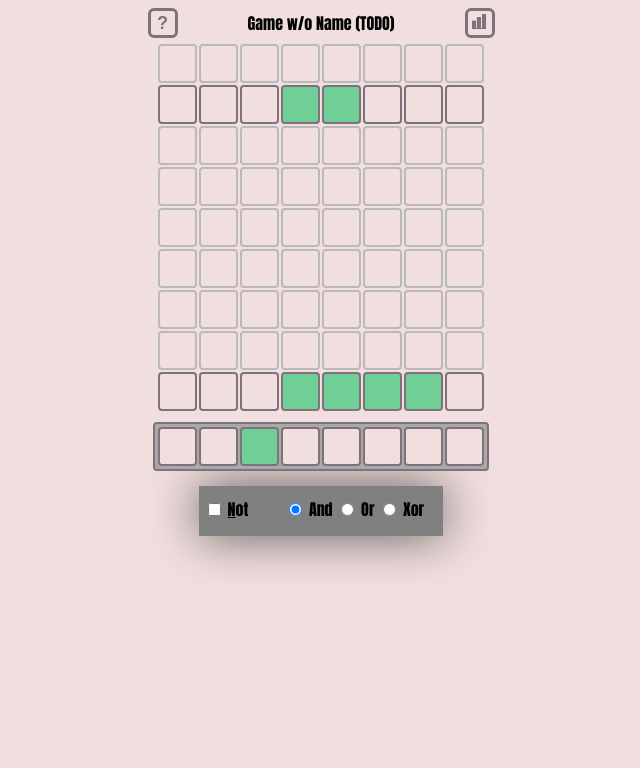
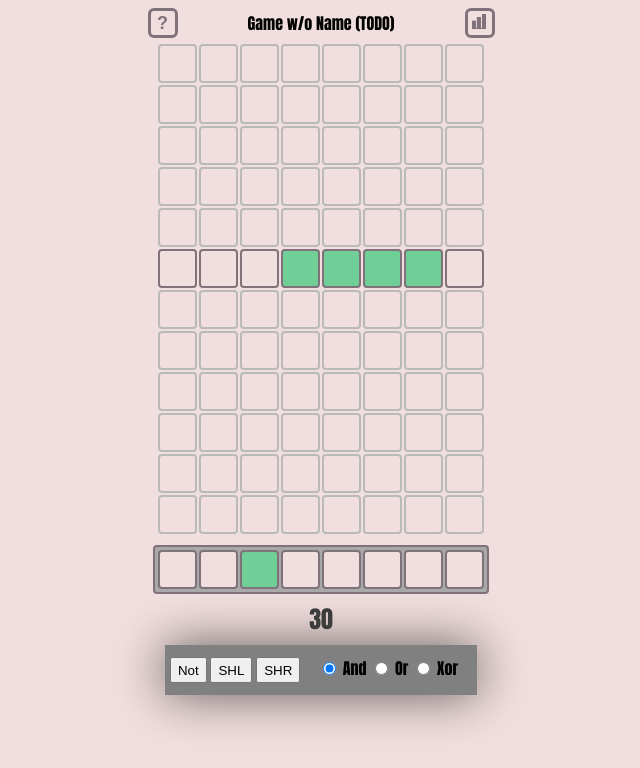
Before and after one commit to mjbrusso/bitgoal, a plain HTML site: page src/index.html in a window 1280 px wide. Shown: the whole page, without its empty margins (319-959 px from the left). Drawn offline with Linux system fonts and the light colour scheme.

Commit message:
Create ROL e ROR

```diff
--- a/src/game.js
+++ b/src/game.js
@@ -5,11 +5,13 @@
         AND: 'A',
         OR: 'O',
         XOR: 'X',
-        NOT: 'N'
+        NOT: 'N',
+        SHL: 'ARROWLEFT',
+        SHR: 'ARROWRIGHT',
     }
     //#region Private attributes
     #numCols = 8
-    #numRows = 10
+    #numRows = 13
     #maxValue = (1 << this.#numCols) - 1
     #targetValue
     #currentValue
@@ -20,17 +22,22 @@
 
     #board
     #rows
-    #notCheckBox
+    #notButton
+    #shlButton
+    #shrButton
     #andRadio
     #orRadio
     #xorRadio
     #intervalId
+    #intervalMs = 1000
     //#endregion Private attributes
 
     //#region Public methods and constructor
     constructor() {
         this.#board = document.querySelector('.board')
-        this.#notCheckBox = document.getElementById('notCheckbox')
+        this.#notButton = document.getElementById('notButton')
+        this.#shlButton = document.getElementById('shlButton')
+        this.#shrButton = document.getElementById('shrButton')
         this.#andRadio = document.getElementById('andRadio')
         this.#orRadio = document.getElementById('orRadio')
         this.#xorRadio = document.getElementById('xorRadio')
@@ -57,8 +64,10 @@
         }
         this.#rows = Array.from(document.querySelectorAll('.boardrow'))
         // Eventos
-        document.addEventListener('keydown', (e) => { this.#processKey(e.key.toUpperCase()) })
-        this.#notCheckBox.addEventListener('change', () => { this.#not() })
+        document.addEventListener('keydown', (e) => { document.title = e.key; this.#processKey(e.key.toUpperCase()) })
+        this.#notButton.addEventListener('click', () => { this.#not() })
+        this.#shlButton.addEventListener('click', () => { this.#shl() })
+        this.#shrButton.addEventListener('click', () => { this.#shr() })
         this.#andRadio.addEventListener('change', (e) => { if (e.target.checked) this.#nextOperation = Game.Operations.AND })
         this.#orRadio.addEventListener('change', (e) => { if (e.target.checked) this.#nextOperation = Game.Operations.OR })
         this.#xorRadio.addEventListener('change', (e) => { if (e.target.checked) this.#nextOperation = Game.Operations.XOR })
@@ -69,24 +78,33 @@
     #processKey(key) {
         switch (key) {
             case Game.Operations.NOT:
+            case 'ARROWUP':
                 this.#not()
-                this.#notCheckBox.checked = !this.#notCheckBox.checked
-                break;
+                break
+            case Game.Operations.SHL:
+                this.#rol()
+                break
+            case Game.Operations.SHR:
+                this.#ror()
+                break
             case Game.Operations.AND:
                 document.getElementById('andRadio').checked = true
                 this.#nextOperation = Game.Operations.AND
-                break;
+                break
             case Game.Operations.OR:
                 document.getElementById('orRadio').checked = true
                 this.#nextOperation = Game.Operations.OR
-                break;
+                break
             case Game.Operations.XOR:
                 document.getElementById('xorRadio').checked = true
                 this.#nextOperation = Game.Operations.XOR
-                break;
+                break
+            case 'ARROWDOWN':
+                this.#intervalCallback()
+                break
             case 'C':
                 this.#clearBoard()
-                break;
+                break
         }
     }
 
@@ -94,6 +112,8 @@
         const cells = this.#rows[row].querySelectorAll('.boardcell')
         const bits = value.toString(2).padStart(this.#numCols, '0')
         cells.forEach((cell, i) => { cell.setAttribute('data-value', bits[i]) })
+
+        this.#debug()
     }
 
     #clearRow(row) {
@@ -125,7 +145,6 @@
             this.#currentRow = 0
         }
         this.#displayRow()
-        //document.getElementById('message').innerText = `${this.#currentRow} ${this.#currentValue} ${this.#bottomRow} ${this.#bottomValue} ${this.#nextOperation}`
     }
 
     #start() {
@@ -140,7 +159,7 @@
         this.#nextOperation = Game.Operations.AND
 
         if (this.#intervalId) clearInterval(this.#intervalId)
-        this.#intervalId = setInterval(() => { this.#intervalCallback() }, 500 /* ms */)
+        this.#intervalId = setInterval(() => { this.#intervalCallback() }, this.#intervalMs)
     }
 
     #doOperation() {
@@ -167,5 +186,31 @@
         this.#currentValue = ~this.#currentValue & this.#maxValue
         this.#displayRow()
     }
+
+    #shl() {
+        this.#currentValue = (this.#currentValue << 1) & this.#maxValue
+        this.#displayRow()
+    }
+
+    #shr() {
+        this.#currentValue = (this.#currentValue >> 1) & this.#maxValue
+        this.#displayRow()
+    }
+
+    #rol() {
+        const msb = (this.#currentValue >> (8 - 1))
+        this.#currentValue = ((this.#currentValue << 1) | msb) & this.#maxValue
+        this.#displayRow()
+    }
+
+    #ror() {
+        const lsb = this.#currentValue & 1
+        this.#currentValue = ((this.#currentValue >> 1) | (lsb << this.#numCols-1)) & this.#maxValue
+        this.#displayRow()
+    }
+
+    #debug() {
+        document.getElementById('message').innerText = this.#currentValue // `${this.#currentRow} ${this.#currentValue} ${this.#bottomRow} ${this.#bottomValue} ${this.#nextOperation}`
+    }
     //#endregion Private methods
 }
--- a/src/index.html
+++ b/src/index.html
@@ -45,10 +45,10 @@
 	<div id="nexthour"></div>
 
 	<div id="controls">
-		<label>
-			<input type="checkbox" id="notCheckbox"> <u>N</u>ot
-		</label>
-		<fieldset style="display:inline; border:none; margin-left:20px;">
+		<button id="notButton">Not</button>
+		<button id="shlButton">SHL</button>
+		<button id="shrButton">SHR</button>
+		<fieldset>
 			<label>
 				<input type="radio" name="bitop" id="andRadio" value="and" checked> And
 			</label>
--- a/src/style.css
+++ b/src/style.css
@@ -237,10 +237,13 @@
 	margin-right: auto;
 }
 
-#controls .fieldset {
+#controls fieldset {
 	display: inline;
 	border: none;
-	margin-left: 20px;
+}
+
+#controls button{
+	height: 2em;
 }
 
 .toolbar .share {
```
